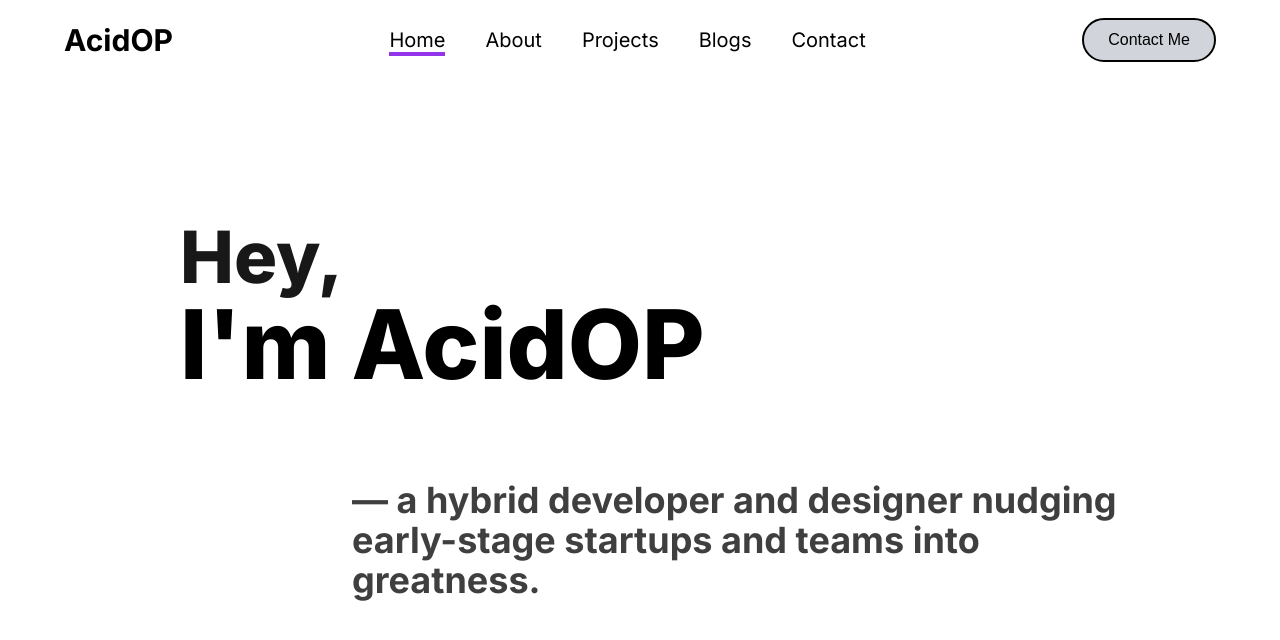
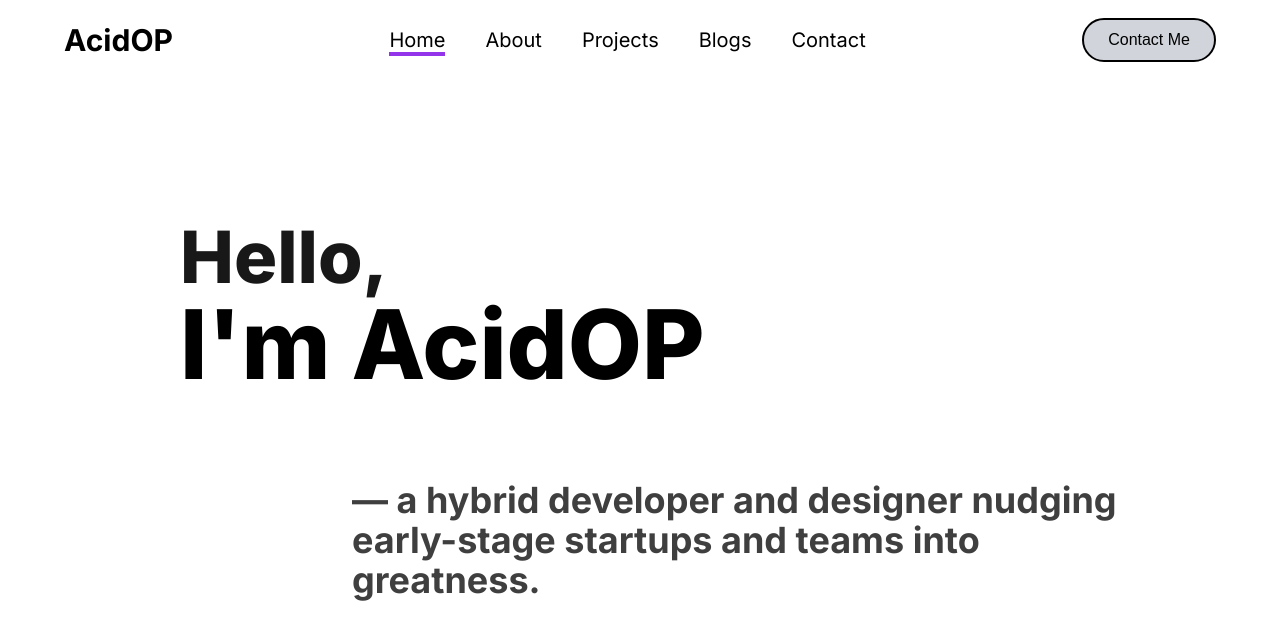
Before and after one commit to AcidOP/portfolio, a Next.js app: page / in a window 1280 px wide. Shown: the top 640 px of the page. Built offline with nearby package versions, Linux system fonts and the light colour scheme; a web font is replaced by a local one.

Commit message:
fix: typo

```diff
--- a/src/app/page.tsx
+++ b/src/app/page.tsx
@@ -12,7 +12,7 @@ const Homepage = () => {
       <div className='relative mx-auto flex h-[32vh] w-full flex-col justify-between px-5 lg:h-1/2 lg:w-3/4'>
         <div className={clsx('text-6xl lg:text-8xl', heading.className)}>
           <h1>
-            <span className='text-5xl opacity-90 lg:text-7xl'>Hey,</span>
+            <span className='text-5xl opacity-90 lg:text-7xl'>Hello,</span>
             <br /> I&apos;m {config.name.split(/ /g)[0]}
           </h1>
         </div>
```
